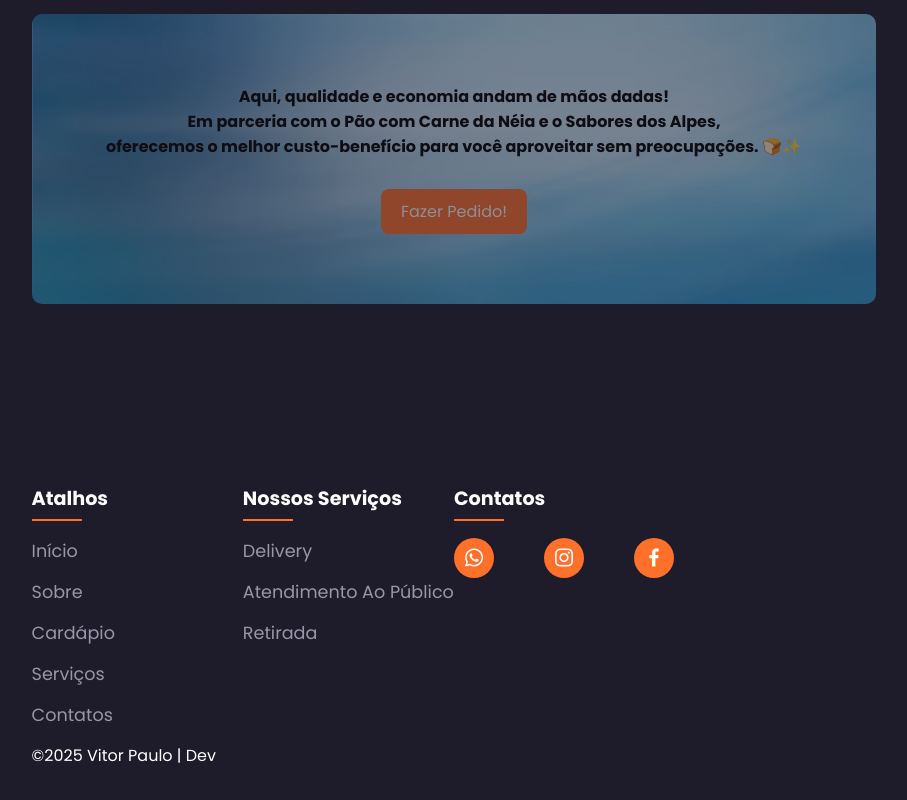
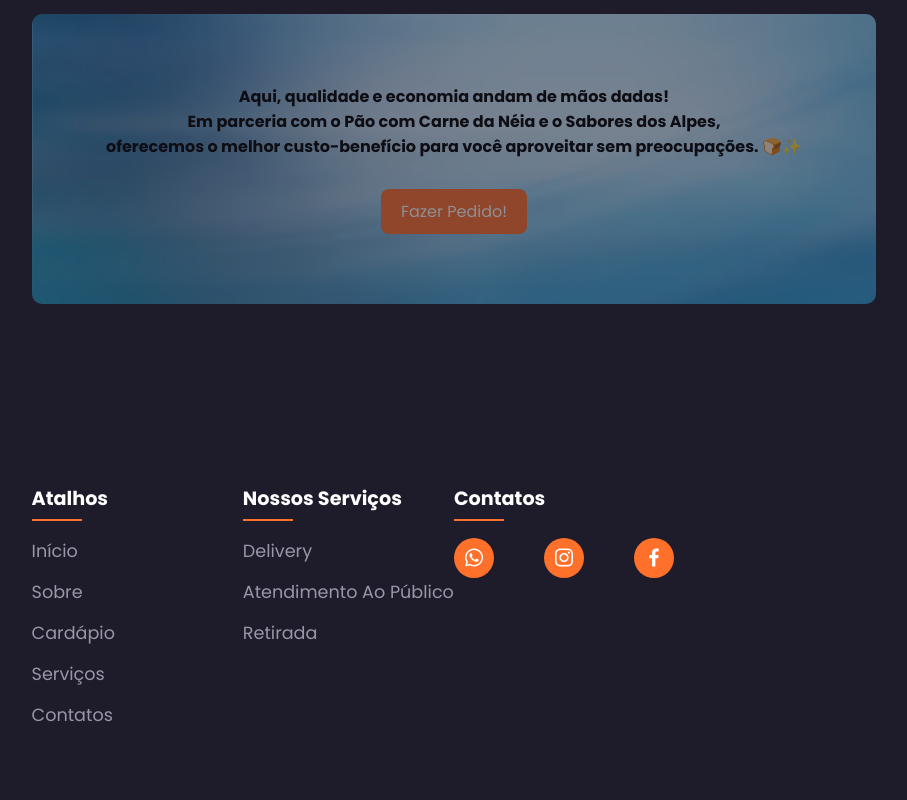
Before and after one commit to Vitorpaulo-dapenha/PaoComCarnedaNeia, a plain HTML site: page index.html in a window 1280 px wide. Shown: the part 2636-3436 px from the top of the page, without its empty margins (186-1093 px from the left). Drawn offline with nearby package versions, Linux system fonts and the light colour scheme.

Commit message:
Update: footer

```diff
--- a/index.html
+++ b/index.html
@@ -190,7 +190,6 @@
                     </div>
                 </div>
             </div>
-            <p  class="copyright">&copy;2025 Vitor Paulo | Dev </p>
         </div>
     </section>
     <!--------------------------------------------- footer End --------------------------------------------->
```
